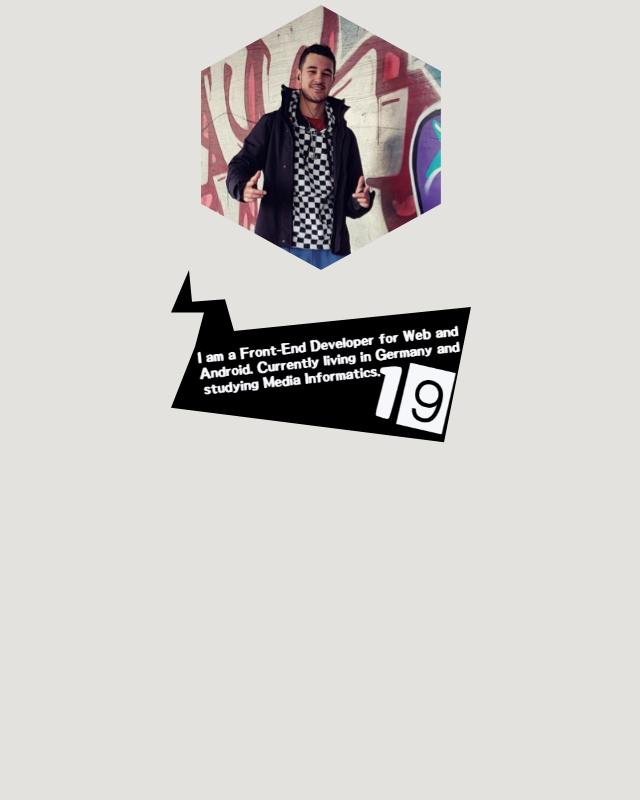
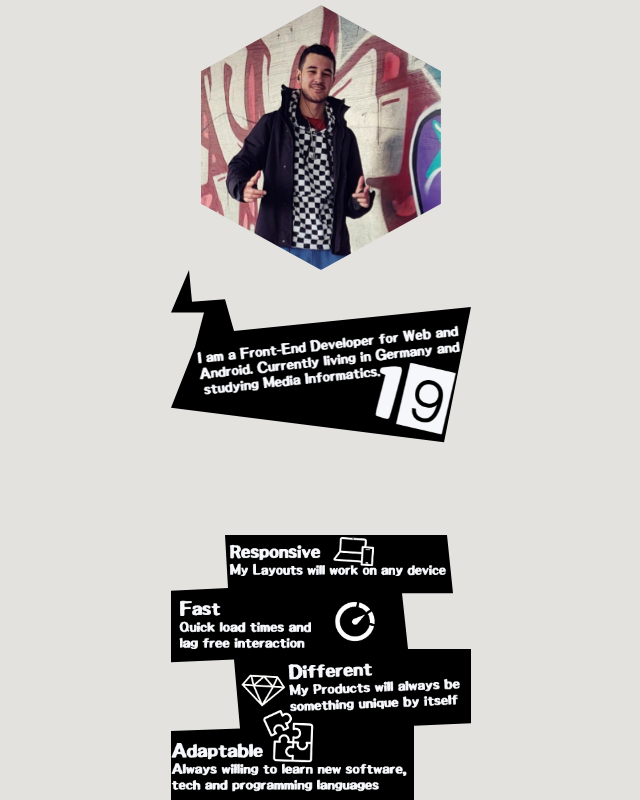
Before and after one commit to lucas-goldner/persona-site, a React (Create React App) app: page /about in a window 1280 px wide. Shown: the part 1015-1815 px from the top of the page, without its empty margins (319-959 px from the left). Before the commit the page ends 1550 px from the top, so only its background shows below. Built offline with nearby package versions, Linux system fonts and the light colour scheme.

Commit message:
My information is getting leaked help

```diff
--- a/src/PageTwo.js
+++ b/src/PageTwo.js
@@ -141,6 +141,37 @@ const Bubble = styled.div`
   );
 `;
 
+const TextBoxes = styled.div`
+  background-image: url(./textbubblestext.png);
+  background-position: center;
+  background-repeat: no-repeat;
+  background-size: cover;
+  display: flex;
+  position: relative;
+  margin: auto;
+  clip-path: polygon(
+    19% 20%,
+    18% 0,
+    92% 0,
+    94% 22%,
+    77% 22%,
+    79% 43%,
+    100% 43%,
+    100% 71%,
+    81% 72%,
+    81% 100%,
+    0 100%,
+    0 74%,
+    23% 73%,
+    21% 47%,
+    0 48%,
+    0 21%
+  );
+  background-color: black;
+  width: 300px;
+  height: 265px;
+`;
+
 const navLinks = [
   { title: `About`, path: `#about` },
   { title: `Projects`, path: `#projects` },
@@ -198,6 +229,9 @@ function PageTwo() {
           <Grid item xs={12}>
             <Bubble></Bubble>
           </Grid>
+          <Grid item xs={12}>
+            <TextBoxes></TextBoxes>
+          </Grid>
         </Grid>
       </BG>
     </>
```
Also changed, not shown: public/borders2.png (added), public/textbubblestext.png (added).
